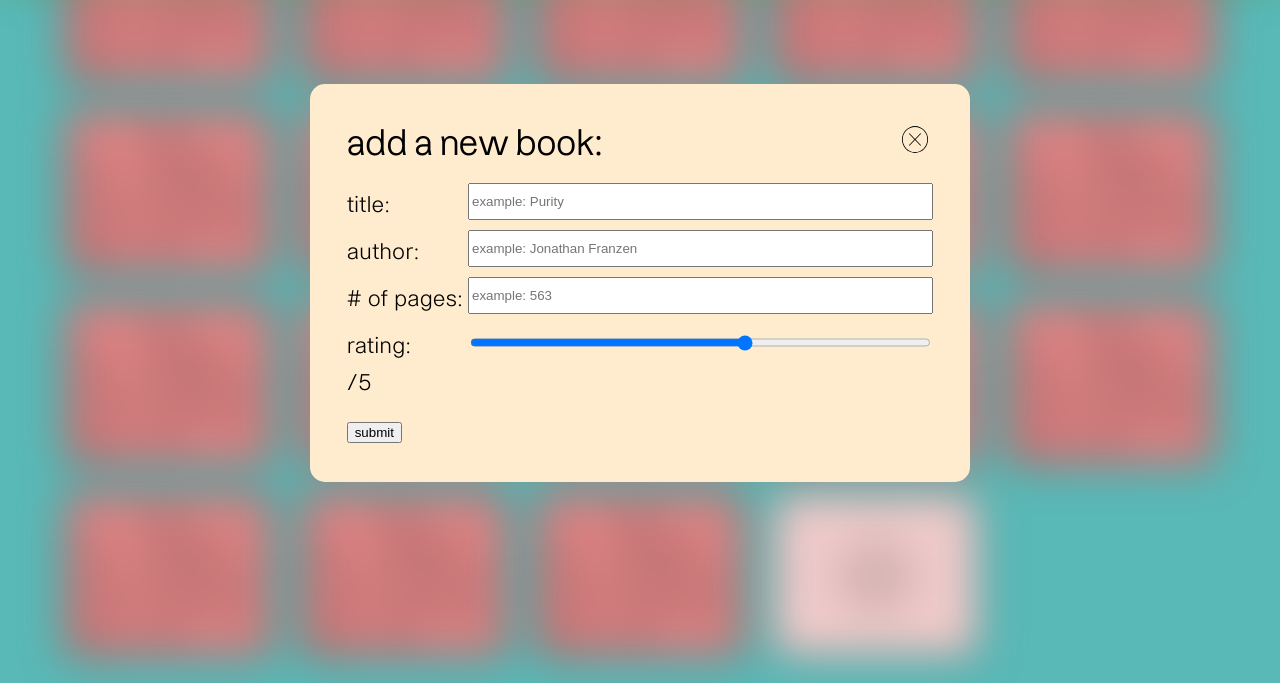
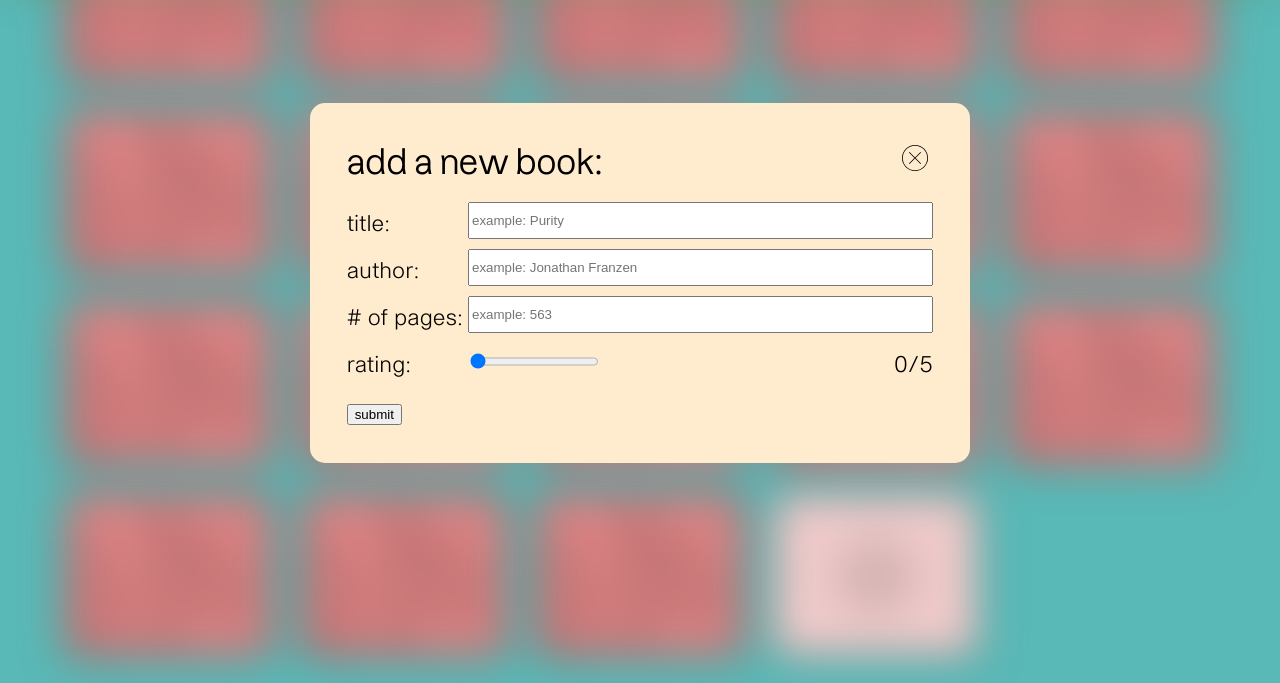
Before and after one commit to seanstephenbrian/book-log, a plain HTML site: page index.html in a window 1280 px wide. Both pictures are taken after a click on the picture 875 px from the left and 1221 px from the top of the page. Shown: the part 647-1330 px from the top of the page. Drawn offline with Linux system fonts and the light colour scheme.

Commit message:
Create new function to update rating display

```diff
--- a/index.html
+++ b/index.html
@@ -31,8 +31,10 @@
                 </div>
                 <div class="form-element">
                     <label for="rating">rating:</label>
-                    <input type="range" name="rating" id="rating" min="0" max="5" step="1"></input>
-                    <div><span class="user-rating"></span>/5</div>
+                    <div class="rating-slider">
+                        <input type="range" name="rating" id="rating" min="0" max="5" step="1" value="0"></input>
+                        <div><span class="user-rating"></span>/5</div>
+                    </div>
                 </div>
                 <button type="submit">submit</button>
             </form>
--- a/script.js
+++ b/script.js
@@ -89,7 +89,12 @@ function closeAddBookForm() {
 }
 
 const ratingSelector = document.querySelector('#rating');
-ratingSelector.addEventListener('change', () => {
+
+function showRatingSelection() {
     const userRating = document.querySelector('.user-rating');
     userRating.textContent = ratingSelector.value;
-});
+}
+
+showRatingSelection();
+
+ratingSelector.addEventListener('change', showRatingSelection);
--- a/style.css
+++ b/style.css
@@ -101,6 +101,15 @@ body {
     grid-template: 1fr / 1fr 4fr;
     margin: 10px 0;
     column-gap: 5px;
+}
+
+.rating-slider {
+    display: flex;
+    justify-content: space-between;
+}
+
+#rating {
+    cursor: pointer;
 }
 
 .main {
```
